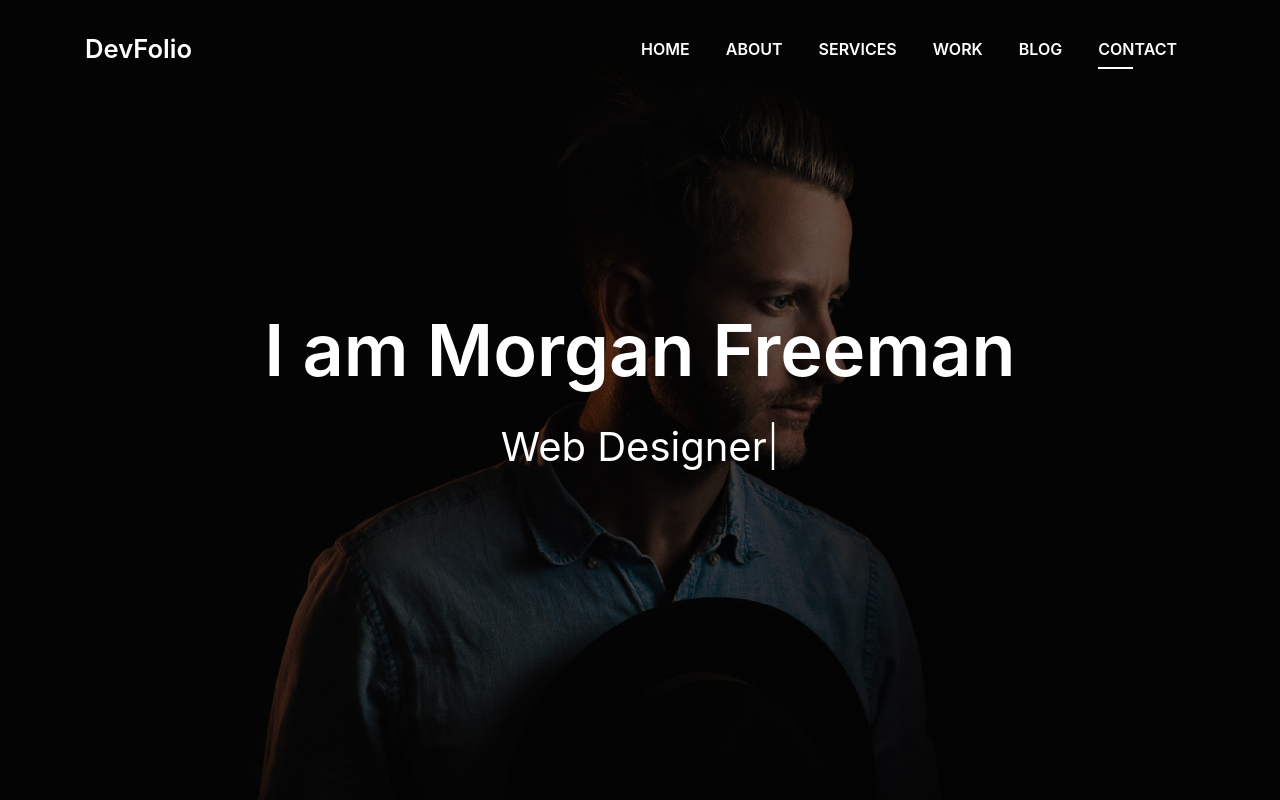
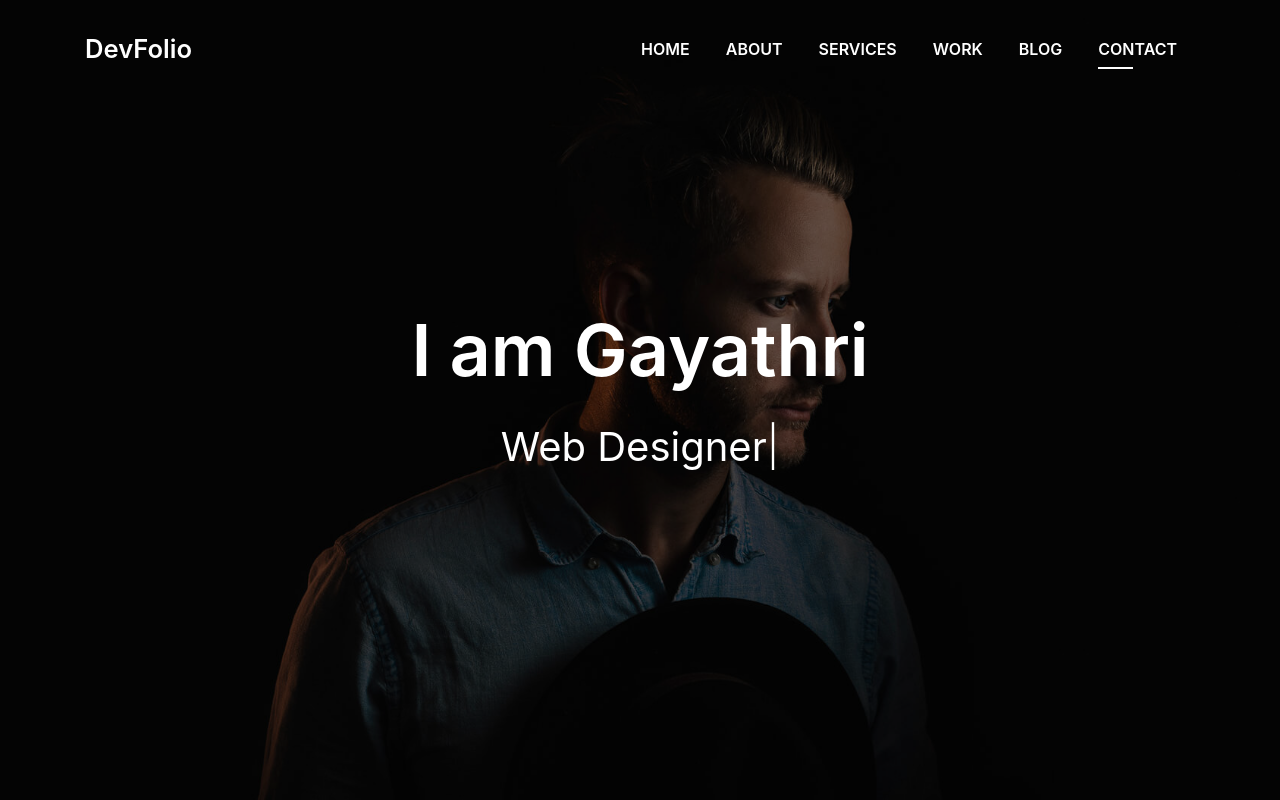
Before and after one commit to GayathriVenkatesh/alice40.github.io, a plain HTML site: page index.html in a window 1280 px wide. Shown: the top 800 px of the page. Drawn offline with Linux system fonts and the light colour scheme; files whose address does not match are found by name.

Commit message:
Update index.html

```diff
--- a/index.html
+++ b/index.html
@@ -77,7 +77,7 @@
       <div class="table-cell">
         <div class="container">
           <!--<p class="display-6 color-d">Hello, world!</p>-->
-          <h1 class="intro-title mb-4">I am Morgan Freeman</h1>
+          <h1 class="intro-title mb-4">I am Gayathri</h1>
           <p class="intro-subtitle"><span class="text-slider-items">CEO DevFolio,Web Developer,Web Designer,Frontend Developer,Graphic Designer</span><strong class="text-slider"></strong></p>
           <!-- <p class="pt-3"><a class="btn btn-primary btn js-scroll px-4" href="#about" role="button">Learn More</a></p> -->
         </div>
```
